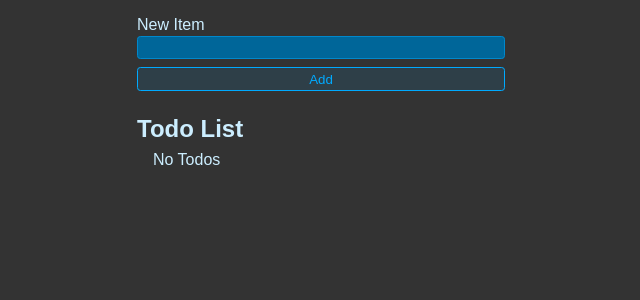
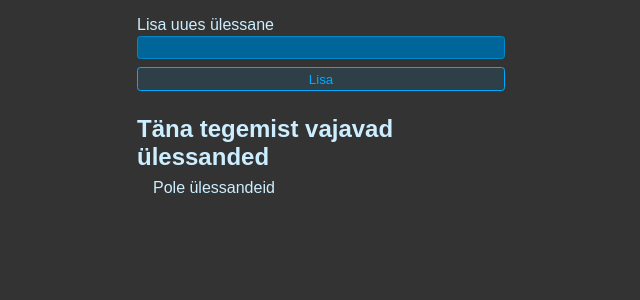
Before and after one commit to mairitikk/React-Do-To-List, a React (Vite) app: page / in a window 1280 px wide. Shown: the top 300 px of the page, without its empty margins (319-959 px from the left). Built offline with nearby package versions, Linux system fonts and the light colour scheme.

Commit message:
add ülessanded

```diff
--- a/src/App.jsx
+++ b/src/App.jsx
@@ -45,7 +45,7 @@ export default function App() {
   return (
     <>
       <NewTodoForm onSubmit={addTodo} />
-      <h1 className="header">Todo List</h1>
+      <h1 className="header">Täna tegemist vajavad ülessanded</h1>
       <TodoList todos={todos} toggleTodo={toggleTodo} deleteTodo={deleteTodo} />
     </>
   )
--- a/src/NewTodoForm.jsx
+++ b/src/NewTodoForm.jsx
@@ -1,3 +1,4 @@
+/* eslint-disable react/prop-types */
 import { useState } from "react"
 
 export function NewTodoForm({ onSubmit }) {
@@ -15,7 +16,7 @@ export function NewTodoForm({ onSubmit }) {
   return (
     <form onSubmit={handleSubmit} className="new-item-form">
       <div className="form-row">
-        <label htmlFor="item">New Item</label>
+        <label htmlFor="item">Lisa uues ülessane</label>
         <input
           value={newItem}
           onChange={e => setNewItem(e.target.value)}
@@ -23,7 +24,7 @@ export function NewTodoForm({ onSubmit }) {
           id="item"
         />
       </div>
-      <button className="btn">Add</button>
+      <button className="btn">Lisa</button>
     </form>
   )
 }
--- a/src/TodoItem.jsx
+++ b/src/TodoItem.jsx
@@ -1,3 +1,4 @@
+/* eslint-disable react/prop-types */
 export function TodoItem({ completed, id, title, toggleTodo, deleteTodo }) {
   return (
     <li>
@@ -10,7 +11,7 @@ export function TodoItem({ completed, id, title, toggleTodo, deleteTodo }) {
         {title}
       </label>
       <button onClick={() => deleteTodo(id)} className="btn btn-danger">
-        Delete
+        Kustuta
       </button>
     </li>
   )
--- a/src/TodoList.jsx
+++ b/src/TodoList.jsx
@@ -1,9 +1,10 @@
+/* eslint-disable react/prop-types */
 import { TodoItem } from "./TodoItem"
 
 export function TodoList({ todos, toggleTodo, deleteTodo }) {
   return (
     <ul className="list">
-      {todos.length === 0 && "No Todos"}
+      {todos.length === 0 && "Pole ülessandeid"}
       {todos.map(todo => {
         return (
           <TodoItem
```
